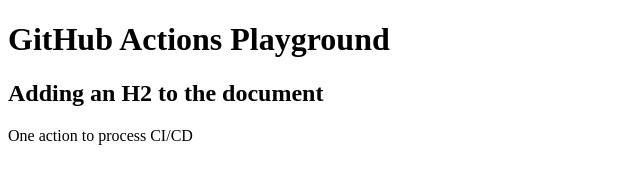
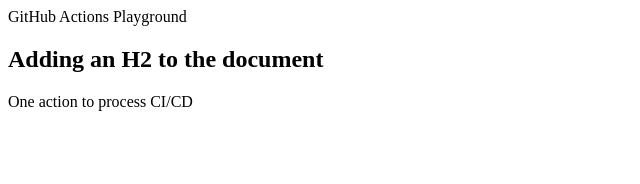
Before and after one commit to madebyzeus/github-actions-test, a plain HTML site: page src/index.html in a window 1280 px wide. Shown: the whole page, without its empty margins (0-640 px from the left). Drawn offline with Linux system fonts and the light colour scheme.

Commit message:
added error to HTML file

```diff
--- a/src/index.html
+++ b/src/index.html
@@ -6,7 +6,7 @@
     <title>GitHub Actions</title>
 </head>
 <body>
-    <h1>GitHub Actions Playground</h1>
+    <h>GitHub Actions Playground</h1>
     <h2>Adding an H2 to the document</h2>
     <p>One action to process CI/CD</p>
 </body>
```
